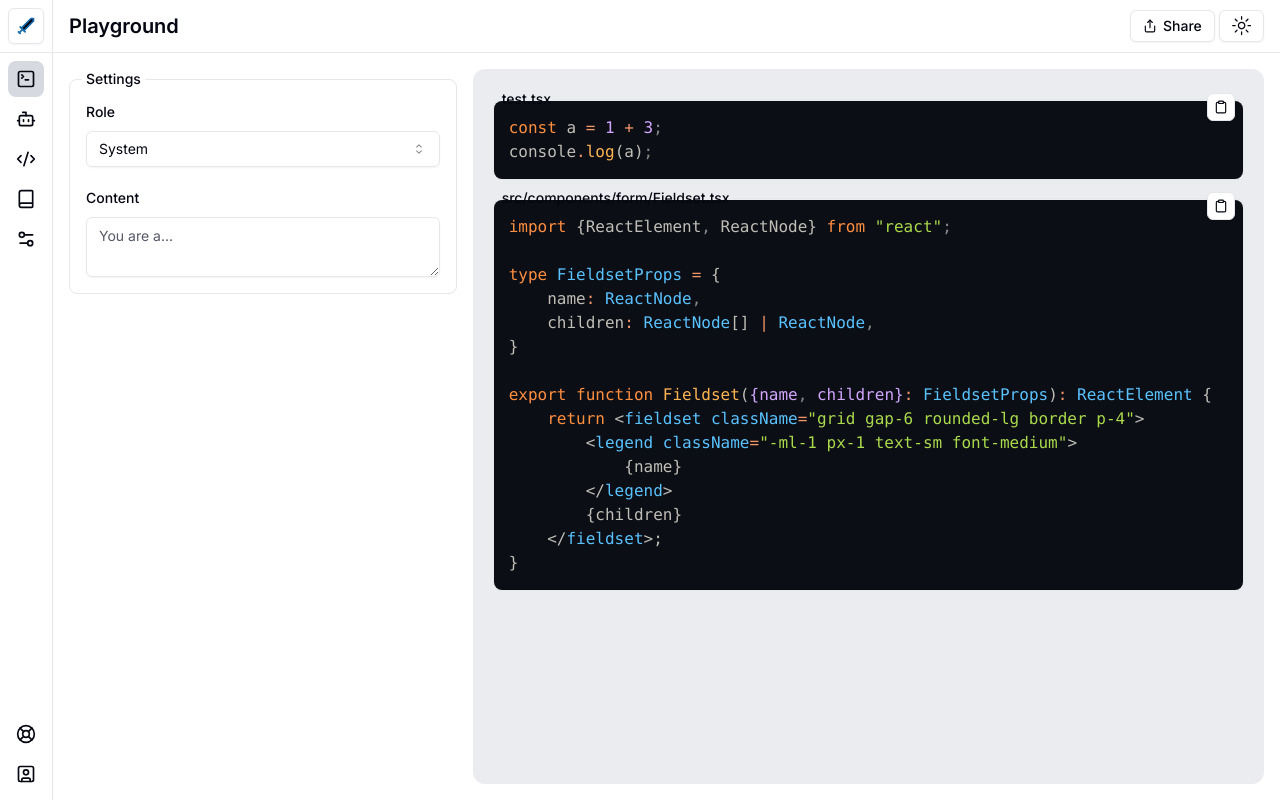
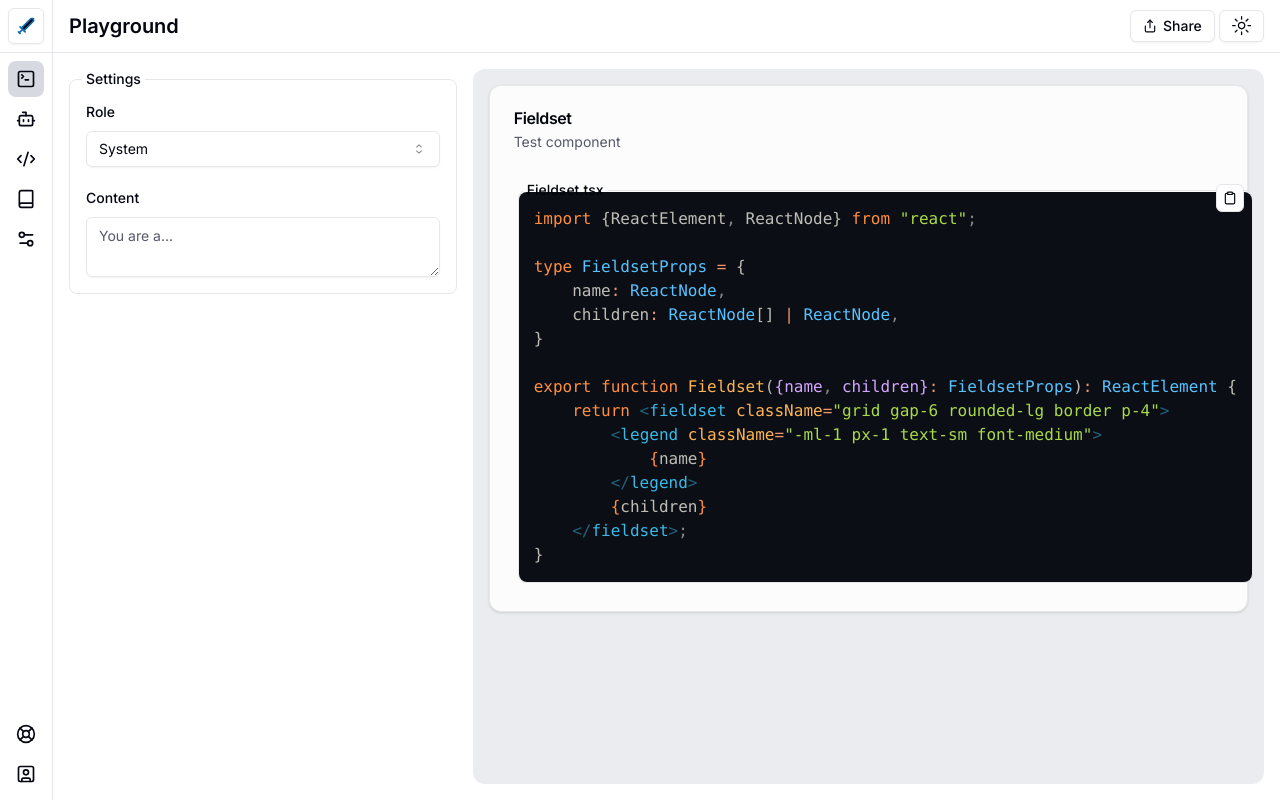
Before and after one commit to Autsider666/project-avalon, a Next.js app: page /playground in a window 1280 px wide. Built offline with nearby package versions, Linux system fonts and the light colour scheme.

Commit message:
Code Registry

```diff
--- a/src/app/playground/page.tsx
+++ b/src/app/playground/page.tsx
@@ -1,8 +1,8 @@
 import {CodeBlock} from "@/components/CodeBlock";
 import {Fieldset} from "@/components/form/Fieldset";
-import {ShikiCodeBlock} from "@/components/ShikiCodeBlock";
 import {ModeToggle} from "@/components/theme/ModeToggle";
 import {Button} from "@/components/ui/Button";
+import {Card, CardContent, CardDescription, CardHeader, CardTitle} from "@/components/ui/Card";
 import {
     Drawer,
     DrawerContent,
@@ -15,6 +15,7 @@
 import {Select, SelectContent, SelectItem, SelectTrigger, SelectValue,} from "@/components/ui/Select";
 import {Textarea} from "@/components/ui/Textarea";
 import {Tooltip, TooltipContent, TooltipTrigger,} from "@/components/ui/Tooltip";
+import {Register} from "@/registry/register";
 import {Book, Bot, Code2, LifeBuoy, Settings, Settings2, Share, SquareTerminal, SquareUser, Sword,} from "lucide-react";
 import {ReactElement} from "react";
 
@@ -139,7 +140,7 @@
                 </nav>
             </aside>
             <div className="flex flex-col">
-                <header className="sticky top-0 z-10 flex h-[53px] items-center gap-1 border-b bg-background px-4">
+                <header className="sticky top-0 z-20 flex h-[53px] items-center gap-1 border-b bg-background px-4">
                     <h1 className="text-xl font-semibold">Playground</h1>
                     <Drawer>
                         <DrawerTrigger asChild>
@@ -217,8 +218,15 @@
                     </div>
                     <div
                         className="relative flex h-full min-h-[50vh] flex-col rounded-xl bg-muted/50 p-4 lg:col-span-2">
-                        <ShikiCodeBlock fileName="test.tsx" code={"const a = 1 + 3;\nconsole.log(a);"}/>
-                        <CodeBlock/>
+                        {Register.map(({name, description, files}) => <Card key={name}>
+                            <CardHeader>
+                                <CardTitle>{name}</CardTitle>
+                                {description ? <CardDescription>{description}</CardDescription> : undefined}
+                            </CardHeader>
+                            <CardContent>
+                                {files.map(filePath => <CodeBlock key={filePath} filePath={filePath}/>)}
+                            </CardContent>
+                        </Card>)}
                         {/*<div className="flex-1"/>*/}
                         {/*<form*/}
                         {/*    className="relative overflow-hidden rounded-lg border bg-background focus-within:ring-1 focus-within:ring-ring"*/}
--- a/src/components/CodeBlock.tsx
+++ b/src/components/CodeBlock.tsx
@@ -1,9 +1,32 @@
 import {ShikiCodeBlock} from "@/components/ShikiCodeBlock";
+import {Tooltip, TooltipContent, TooltipTrigger} from "@/components/ui/Tooltip";
 import {getCode} from "@/hooks/getCode";
 import {ReactElement} from "react";
+import {BundledLanguage} from "shiki";
+import {bundledLanguages} from "shiki/langs";
 
-export async function CodeBlock(): Promise<ReactElement> {
-    const {fileName, code} = await getCode('src/components/form/Fieldset.tsx');
+function isBundledLanguage(extension: string): extension is BundledLanguage {
+    return Object.keys(bundledLanguages).includes(extension) !== undefined;
+}
 
-    return <ShikiCodeBlock fileName={fileName} code={code}/>;
+type CodeBlockProps = {
+    filePath: string,
 }
+
+export async function CodeBlock({filePath}: CodeBlockProps): Promise<ReactElement> {
+    const {name, path, code, extension} = await getCode(filePath);
+
+    if (!isBundledLanguage(extension)) {
+        throw new Error('Invalid extension: ' + extension);
+    }
+
+    return <ShikiCodeBlock fileName={
+        <Tooltip>
+            <TooltipTrigger>{name}</TooltipTrigger>
+            <TooltipContent>{path}</TooltipContent>
+        </Tooltip>
+    }
+                           code={code}
+                           language={extension}
+    />;
+}
--- a/src/components/ShikiCodeBlock.tsx
+++ b/src/components/ShikiCodeBlock.tsx
@@ -1,9 +1,9 @@
 import {CopyCodeButton} from "@/components/CopyCodeButton";
-import {ReactElement} from "react";
+import {ReactElement, ReactNode} from "react";
 import {BundledLanguage, BundledTheme, codeToHtml} from "shiki";
 
 type ShikiCodeBlockProps = {
-    fileName?: string,
+    fileName?: ReactNode,
     code: string,
     language?: BundledLanguage,
     theme?: BundledTheme,
--- /dev/null
+++ b/src/components/ui/Card.tsx
@@ -0,0 +1,75 @@
+import {cn} from "@/lib/utils";
+import * as React from "react";
+
+const Card = React.forwardRef<
+    HTMLDivElement,
+    React.HTMLAttributes<HTMLDivElement>
+>(({className, ...props}, ref) => (
+    <div
+        ref={ref}
+        className={cn(
+            "rounded-xl border bg-card text-card-foreground shadow",
+            className
+        )}
+        {...props}
+    />
+));
+Card.displayName = "Card";
+
+const CardHeader = React.forwardRef<
+    HTMLDivElement,
+    React.HTMLAttributes<HTMLDivElement>
+>(({className, ...props}, ref) => (
+    <div
+        ref={ref}
+        className={cn("flex flex-col space-y-1.5 p-6", className)}
+        {...props}
+    />
+));
+CardHeader.displayName = "CardHeader";
+
+const CardTitle = React.forwardRef<
+    HTMLParagraphElement,
+    React.HTMLAttributes<HTMLHeadingElement>
+>(({className, ...props}, ref) => (
+    <h3
+        ref={ref}
+        className={cn("font-semibold leading-none tracking-tight", className)}
+        {...props}
+    />
+));
+CardTitle.displayName = "CardTitle";
+
+const CardDescription = React.forwardRef<
+    HTMLParagraphElement,
+    React.HTMLAttributes<HTMLParagraphElement>
+>(({className, ...props}, ref) => (
+    <p
+        ref={ref}
+        className={cn("text-sm text-muted-foreground", className)}
+        {...props}
+    />
+));
+CardDescription.displayName = "CardDescription";
+
+const CardContent = React.forwardRef<
+    HTMLDivElement,
+    React.HTMLAttributes<HTMLDivElement>
+>(({className, ...props}, ref) => (
+    <div ref={ref} className={cn("p-6 pt-0", className)} {...props} />
+));
+CardContent.displayName = "CardContent";
+
+const CardFooter = React.forwardRef<
+    HTMLDivElement,
+    React.HTMLAttributes<HTMLDivElement>
+>(({className, ...props}, ref) => (
+    <div
+        ref={ref}
+        className={cn("flex items-center p-6 pt-0", className)}
+        {...props}
+    />
+));
+CardFooter.displayName = "CardFooter";
+
+export {Card, CardHeader, CardFooter, CardTitle, CardDescription, CardContent};
--- a/src/components/ui/Tooltip.tsx
+++ b/src/components/ui/Tooltip.tsx
@@ -24,6 +24,7 @@
         {...props}
     />
 ));
+
 TooltipContent.displayName = TooltipPrimitive.Content.displayName;
 
 export {Tooltip, TooltipTrigger, TooltipContent, TooltipProvider};
--- a/src/hooks/getCode.ts
+++ b/src/hooks/getCode.ts
@@ -1,14 +1,16 @@
 "use server";
 
 import {promises as fs} from "fs";
-import path from "path";
+import path from "node:path";
 
-export async function getCode(name: string): Promise<{ fileName: string, code: string }> {
-    const code = await readCode(name);
+export async function getCode(filePath: string): Promise<{ path: string, name: string, extension: string, code: string }> {
+    const code = await readCode(filePath);
 
     return {
-        fileName: name,
+        path: filePath,
         code,
+        extension: path.extname(filePath).split('.').join(""),
+        name: path.basename(filePath),
     };
 }
 
--- /dev/null
+++ b/src/registry/register.ts
@@ -0,0 +1,16 @@
+type RegisterItem = {
+    name: string,
+    creator?: string,
+    description?: string,
+    files: string[],
+    categories?: string[],
+};
+
+export const Register: RegisterItem[] = [
+    {
+        name: 'Fieldset',
+        creator: 'Autsider',
+        description: 'Test component',
+        files: ['src/components/form/Fieldset.tsx']
+    }
+] as const;
```
